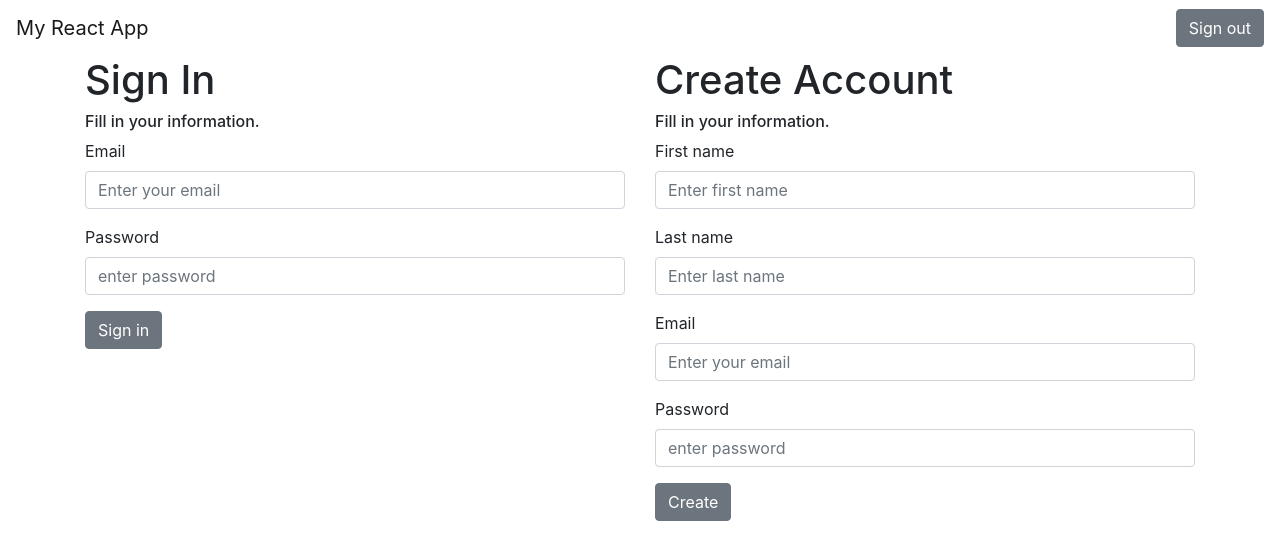
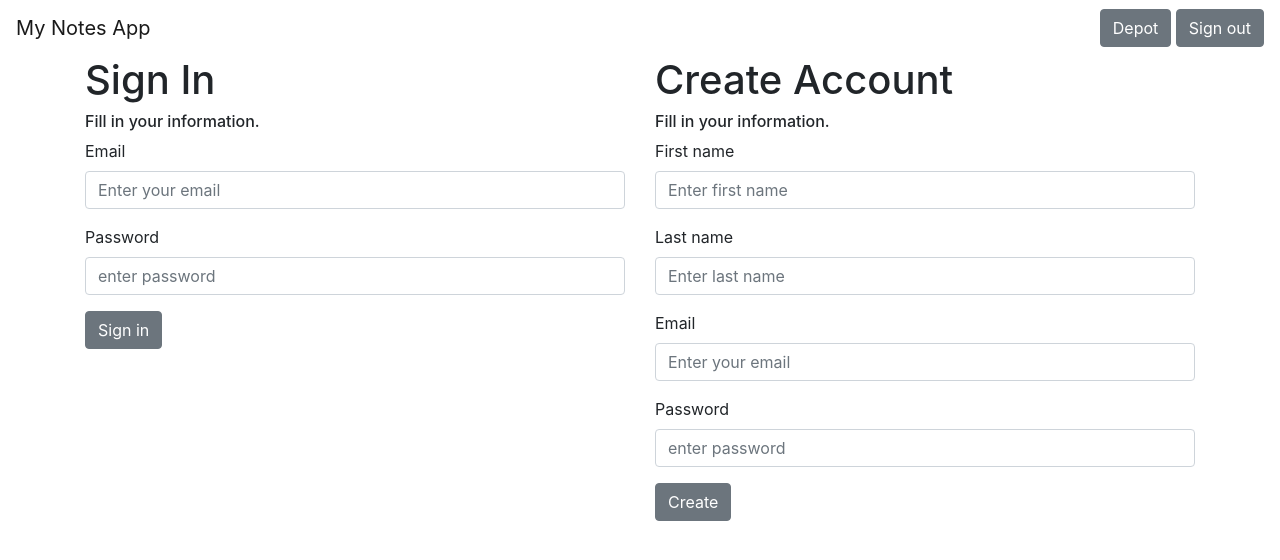
Before and after one commit to kylebeavin/PERNAppClient, a React (Create React App) app: page / in a window 1280 px wide. Shown: the top 560 px of the page. Built offline with nearby package versions, Linux system fonts and the light colour scheme.

Commit message:
added depot component kb

```diff
--- a/src/App.js
+++ b/src/App.js
@@ -3,12 +3,14 @@ import SiteBar from './home/Navbar';
 import Auth from './auth/Auth';
 import Splash from './home/Splash';
 import { BrowserRouter as Router, Route, Switch } from 'react-router-dom';
+import Depot from './depot/DepotIndex';
 
 class App extends Component {
   constructor() {
     super();
     this.state = {
-      sessionToken: ''
+      sessionToken: '',
+      buttonPressed: false
     }
   }
 
@@ -25,11 +27,15 @@ class App extends Component {
   }
 
   signout = () => {
-    this.setState({
-      sessionToken: '',
-    });
+    this.setState({ sessionToken: '' })
     localStorage.clear();
   }
+
+  depot = () => {
+      this.setState({ buttonPressed: true})
+    }
+
+
 
   protectedViews = () => {
     if (this.state.sessionToken === localStorage.getItem('token')) {
@@ -53,8 +59,11 @@ class App extends Component {
     return (
       <Router>
         <div>
-          <SiteBar clickSignout={this.signout}/>
-          {this.protectedViews()}
+          <SiteBar clickSignout={this.signout} clickDepot={this.depot} t={this.state.buttonPressed}/>
+          {
+            this.state.buttonPressed && this.state.sessionToken ? <Depot sessionToken={this.state.sessionToken}/> : this.protectedViews()
+          }
+
         </div>
       </Router>
     );
--- a/src/auth/Create.js
+++ b/src/auth/Create.js
@@ -8,8 +8,7 @@ class Create extends Component {
             firstname: '',
             lastname: '',
             email: '',
-            password: '',
-            error: ''
+            password: ''
         };
     }
 
--- a/src/content/ContentIndex.js
+++ b/src/content/ContentIndex.js
@@ -35,7 +35,6 @@ class Index extends Component {
             updatedPressed: true
 
         })
-        console.log(event.target.id)
     }
     contentDelete = (event) => {
         fetch(`http://localhost:4000/api/content/${event.target.id}`, {
--- /dev/null
+++ b/src/depot/DepotIndex.js
@@ -0,0 +1,18 @@
+import React, {Component} from 'react'
+import { Container, Row, Col } from 'reactstrap';
+
+class Depot extends Component {
+    constructor(props) {
+        super(props)
+    }
+
+    render() {
+        return(
+            <div>
+                something here
+            </div>
+        )
+    }
+}
+
+export default Depot;
--- a/src/home/Navbar.js
+++ b/src/home/Navbar.js
@@ -19,11 +19,12 @@ class SiteBar extends Component {
         return (
             <div>
             <Navbar color="faded"  light expand="md">
-                <NavbarBrand href="/">My React App</NavbarBrand>
+                <NavbarBrand href="/">My Notes App</NavbarBrand>
                 <NavbarToggler onClick={this.toggle} />
                 <Collapse isOpen={this.state.isOpen} navbar>
                     <Nav className="ml-auto" navbar>
                         <NavItem>
+                            <Button onClick={() => this.props.clickDepot()}>Depot</Button>{' '}
                             <Button onClick={() => this.props.clickSignout()}>Sign out</Button>
                         </NavItem>
                     </Nav>
```
